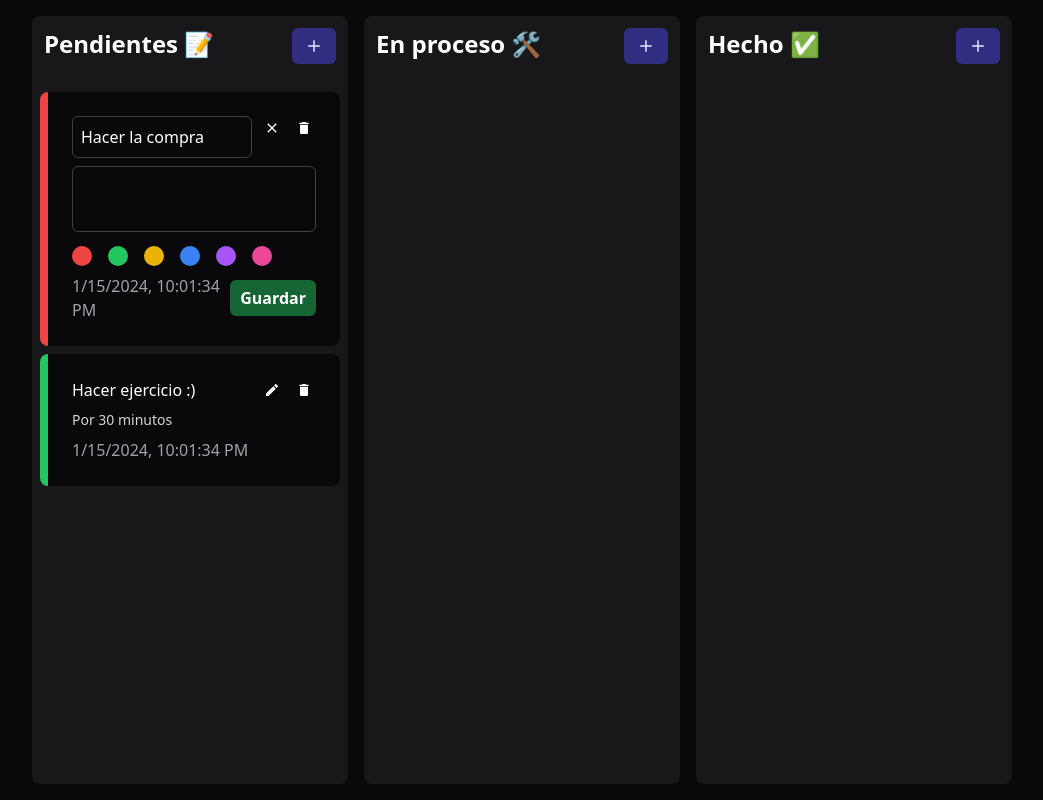
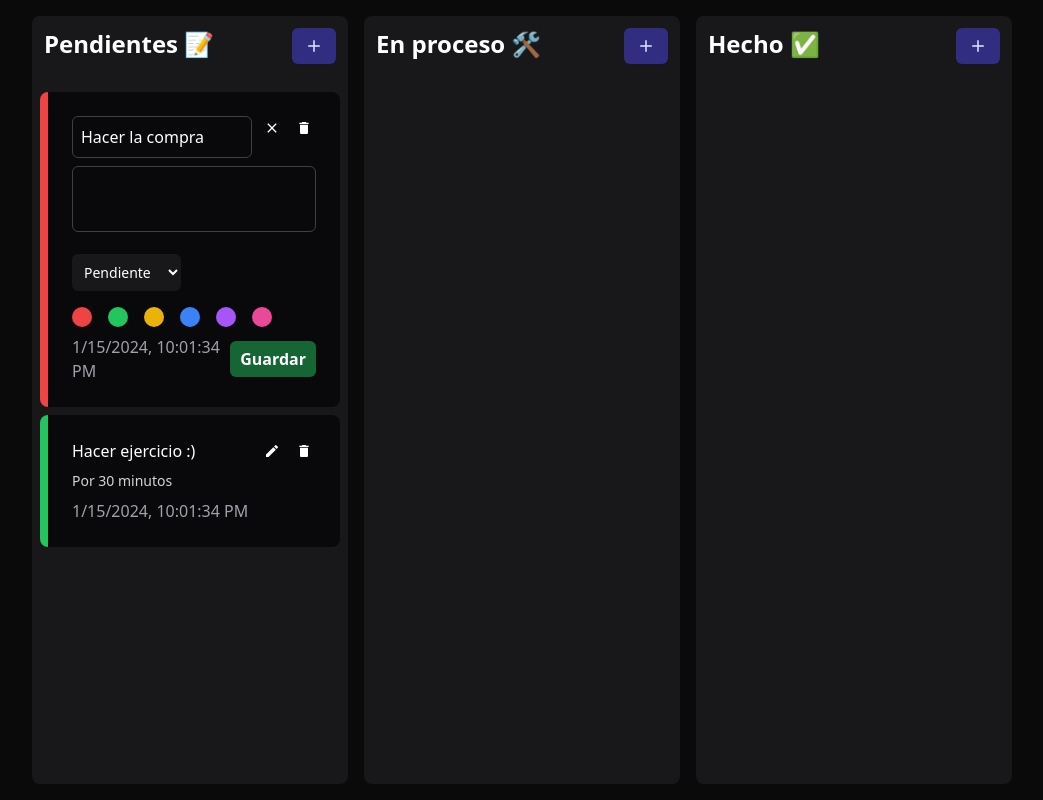
Before and after one commit to g-susvs/task-manager, a React (Vite) app: page / in a window 1280 px wide. Both pictures are taken after a click on the button 390 px from the left and 128 px from the top of the page. Shown: the whole page, without its empty margins (118-1161 px from the left). Built offline with nearby package versions, Linux system fonts and the light colour scheme.

Commit message:
add select status task

```diff
--- a/src/components/TaskCard.tsx
+++ b/src/components/TaskCard.tsx
@@ -1,4 +1,5 @@
 import { DragEvent, FormEvent, useContext, useRef, useState } from "react";
+
 import { MdEdit, MdDelete } from "react-icons/md";
 import { IoMdClose } from "react-icons/io";
 
@@ -20,19 +21,25 @@ export const TaskCard = ({ task, handleDrangStart }: Props) => {
     const [editTask, setEditTask] = useState(false)
     const [ActiveDeleteTask, setActiveDeleteTask] = useState(false)
 
-    const { title, desc, onInputChange, onTextAreaChange } = useForm({
+    const { title, desc, status, onInputChange, onTextAreaChange, onSelectChange } = useForm({
         title: task.title,
-        desc: task.desc
+        desc: task.desc,
+        status: task.status
     })
+
+    const handleUpdateTask = () => {
+        if (!title && !desc) return
+        if (status !== 'todo' && status !== 'doing' && status !== 'done') return
+        if (title.trim().length < 2) return
+        updateTask(task.id, { title, desc: desc!, status })
+        setEditTask(false)
+    }
 
     //* card edit
     const cardRef = useRef(null)
     useOnClickOutside(cardRef, () => {
         if (!editTask) return
-        if (!title && !desc) return
-        if (title.trim().length < 2) return
-        updateTask(task.id, { title, desc: desc! })
-        setEditTask(false)
+        handleUpdateTask()
     })
 
     //* modal delete
@@ -41,15 +48,11 @@ export const TaskCard = ({ task, handleDrangStart }: Props) => {
 
     const handleSubmit = (event: FormEvent<HTMLFormElement>) => {
         event.preventDefault()
-
-        if (!title && !desc) return
-        updateTask(task.id, { title, desc: desc?.trim() || '' })
-        setEditTask(false)
+        handleUpdateTask()
     }
 
     const selectColor = (color: string) => {
         changeTaskColor(task.id, color)
-
     }
 
     return (
@@ -104,6 +107,22 @@ export const TaskCard = ({ task, handleDrangStart }: Props) => {
                 </div>
                 {
                     editTask &&
+                    <div className="py-2">
+                        <select
+                            name="status"
+                            className="taskCard__select"
+                            defaultValue={task.status}
+                            onChange={onSelectChange}
+                        >
+                            <option value="status">Estado</option>
+                            <option value="todo">Pendiente</option>
+                            <option value="doing">En proceso</option>
+                            <option value="done">Hecho</option>
+                        </select>
+                    </div>
+                }
+                {
+                    editTask &&
                     <div className="flex gap-4">
                         <button className="btnColor btnColor--red" type="button" onClick={() => selectColor('taskCard--red')}></button>
                         <button className="btnColor btnColor--green" type="button" onClick={() => selectColor('taskCard--green')}></button>
--- a/src/context/AppContext.tsx
+++ b/src/context/AppContext.tsx
@@ -5,7 +5,7 @@ import { Task, TaskStatus } from "../interfaces";
 export interface TasksState {
     taskList: Task[];
     addNewTask: (title: string, status: TaskStatus) => void;
-    updateTask: (id: string, updatedTask: { title: string, desc: string }) => void;
+    updateTask: (id: string, updatedTask: { title: string, desc: string, status: TaskStatus }) => void;
     changeTaskColor: (id: string, color: string) => void;
     updateListState: (list: Task[]) => void;
     deleteTask: (id: string) => void;
--- a/src/context/AppProvider.tsx
+++ b/src/context/AppProvider.tsx
@@ -59,7 +59,7 @@ export const AppProvider = ({ children }: Props) => {
 
     }
 
-    const updateTask = (id: string, updatedTask: { title: string, desc: string }) => {
+    const updateTask = (id: string, updatedTask: { title: string, desc: string, status: TaskStatus }) => {
 
         const newArr = taskList.map(task => {
             if (task.id === id) {
@@ -67,6 +67,7 @@ export const AppProvider = ({ children }: Props) => {
                     ...task,
                     title: updatedTask.title,
                     desc: updatedTask.desc,
+                    status: updatedTask.status,
                     date: new Date().getTime()
                 }
             }
--- a/src/hooks/useForm.tsx
+++ b/src/hooks/useForm.tsx
@@ -4,6 +4,14 @@ export const useForm = <T extends object>(initialForm: T) => {
     const [formState, setFormState] = useState(initialForm);
 
     const onInputChange = ({ target }: ChangeEvent<HTMLInputElement>) => {
+        const { name, value } = target;
+        setFormState({
+            ...formState,
+            [name]: value,
+        });
+    };
+
+    const onSelectChange = ({ target }: ChangeEvent<HTMLSelectElement>) => {
         const { name, value } = target;
         setFormState({
             ...formState,
@@ -28,6 +36,7 @@ export const useForm = <T extends object>(initialForm: T) => {
         formState,
         onInputChange,
         onTextAreaChange,
+        onSelectChange,
         onResetForm,
     };
 };
--- a/src/index.css
+++ b/src/index.css
@@ -56,6 +56,9 @@ body{
 .taskCard__desc--edit{
     @apply w-full bg-transparent resize-none border-[1px] border-zinc-700 rounded-md p-2 focus:ring-2 focus:ring-inset focus:ring-indigo-600 outline-0;
 }
+.taskCard__select{
+    @apply bg-zinc-900 p-2 rounded-md focus:ring-2 focus:ring-inset focus:ring-indigo-600 sm:text-sm sm:leading-6 outline-0;
+}
 .modalDelete{
     @apply flex justify-between items-center absolute top-14 right-1 bg-zinc-900 px-2.5 py-2.5 rounded-md;
 }
```
